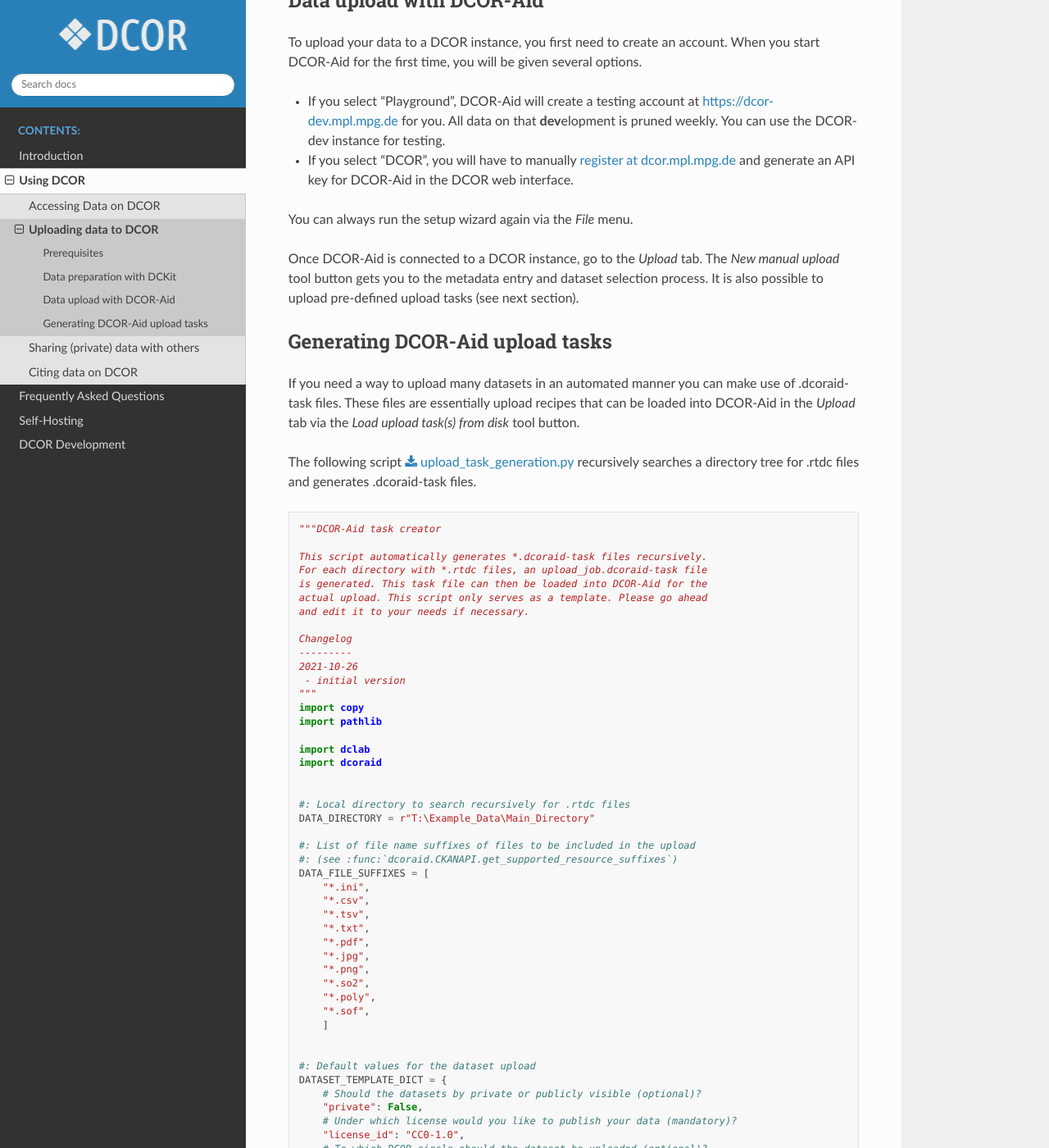
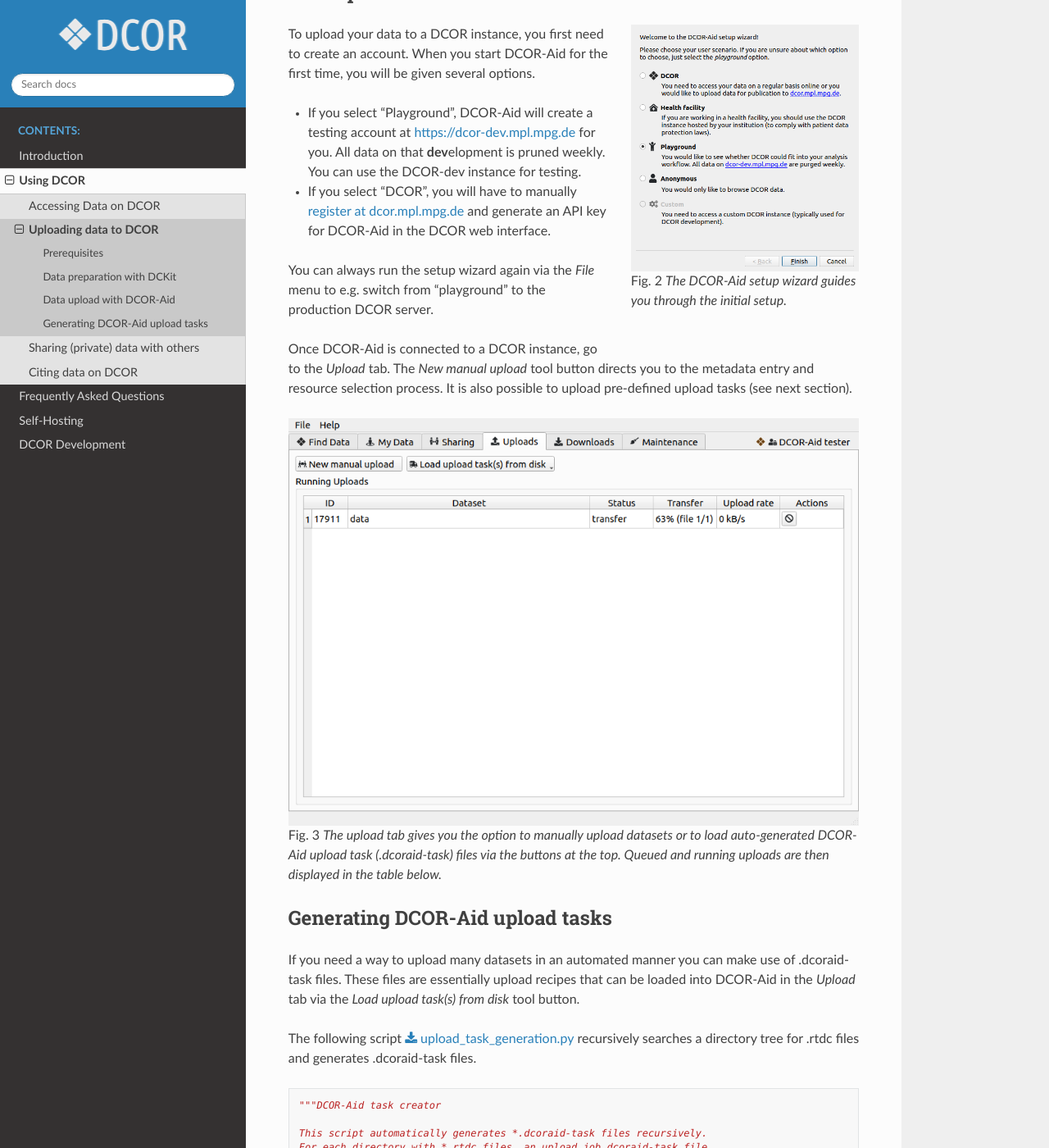
Before and after one commit to DCOR-dev/dcor-docs, a Sphinx documentation site: the page built from docs/sec_user_guide/upload.rst, in a window 1280 px wide and 1400 px high, scrolled down 1227 px. Shown: the whole window at 82% size. Built offline with Sphinx 7.4.7 and the Read the Docs theme 2.0.0, drawn with Linux system fonts in a browser that asks for light colours.

Commit message:
add screenshots for dcoraid

```diff
--- /dev/null
+++ b/docs/sec_user_guide/scrots/make_scrots_upload_dcoraid.py
@@ -0,0 +1,44 @@
+"""Screenshots for Uploads (DCKit)"""
+import pathlib
+import sys
+import time
+
+from PyQt5 import QtCore
+from PyQt5.QtWidgets import QApplication
+
+from dcoraid.gui import DCORAid
+from dcoraid.gui.wizard import SetupWizard
+
+sys.path.insert(0, "..")
+
+import upload_task_generation as utg
+
+
+data_path = pathlib.Path(__file__).resolve().parent / ".." / ".." / "data"
+
+app = QApplication(sys.argv)
+
+QtCore.QLocale.setDefault(QtCore.QLocale(QtCore.QLocale.C))
+
+# screenshot of upload tab
+mw = DCORAid()
+mw.tabWidget.setCurrentIndex(3)
+time.sleep(1)  # give it time to show the user name
+# add an upload job
+path_task = data_path.resolve() / "upload_job.dcoraid-task"
+if path_task.exists():
+    path_task.unlink()
+utg.DATASET_TEMPLATE_DICT["owner_org"] = "dcoraid-circle"
+utg.generate_task_file(data_path)
+mw.panel_upload.on_upload_task(path_task)
+time.sleep(1)
+app.processEvents(QtCore.QEventLoop.AllEvents, 300)
+mw.grab().save("_upload_dcoraid_init.png")
+if path_task.exists():
+    path_task.unlink()
+
+# screenshot of setup wizard
+wiz = SetupWizard(mw)
+wiz.show()
+app.processEvents(QtCore.QEventLoop.AllEvents, 300)
+wiz.grab().save("_upload_dcoraid_wizard.png")
--- a/docs/sec_user_guide/upload.rst
+++ b/docs/sec_user_guide/upload.rst
@@ -36,7 +36,6 @@
 
 .. figure:: scrots/upload_dckit_preproc.png
     :target: ../_images/upload_dckit_preproc.png
-    :align: right
 
     DCKit user interface with one .rtdc file loaded that passed all
     integrity checks. DCKit can perform various tasks that are represented
@@ -44,10 +43,18 @@
     recommended to at least update the metadata such that the integrity
     checks pass.
 
+
 .. _sec_upload_dcoraid:
 
 Data upload with DCOR-Aid
 =========================
+.. figure:: scrots/upload_dcoraid_wizard.png
+    :target: ../_images/upload_dcoraid_wizard.png
+    :figwidth: 40%
+    :align: right
+
+    The DCOR-Aid setup wizard guides you through the initial setup.
+
 To upload your data to a DCOR instance, you first need to create an account.
 When you start DCOR-Aid for the first time, you will be given several
 options.
@@ -60,12 +67,22 @@
   <https://dcor.mpl.mpg.de/user/register>`_ and generate an API key for DCOR-Aid
   in the DCOR web interface.
 
-You can always run the setup wizard again via the *File* menu.
+You can always run the setup wizard again via the *File* menu to e.g. switch
+from "playground" to the production DCOR server.
+
 
 Once DCOR-Aid is connected to a DCOR instance, go to the *Upload* tab.
-The *New manual upload* tool button gets you to the metadata entry and
-dataset selection process. It is also possible to upload pre-defined
+The *New manual upload* tool button directs you to the metadata entry and
+resource selection process. It is also possible to upload pre-defined
 upload tasks (see next section).
+
+.. figure:: scrots/upload_dcoraid_init.png
+    :target: ../_images/upload_dcoraid_init.png
+
+    The upload tab gives you the option to manually upload datasets or
+    to load auto-generated DCOR-Aid upload task (.dcoraid-task) files via
+    the buttons at the top.
+    Queued and running uploads are then displayed in the table below.
 
 
 .. _sec_upload_generate_dcoraid_task:
```
Also changed, not shown: docs/sec_user_guide/scrots/upload_dcoraid_init.png (added), docs/sec_user_guide/scrots/upload_dcoraid_wizard.png (added), 1 other file.
